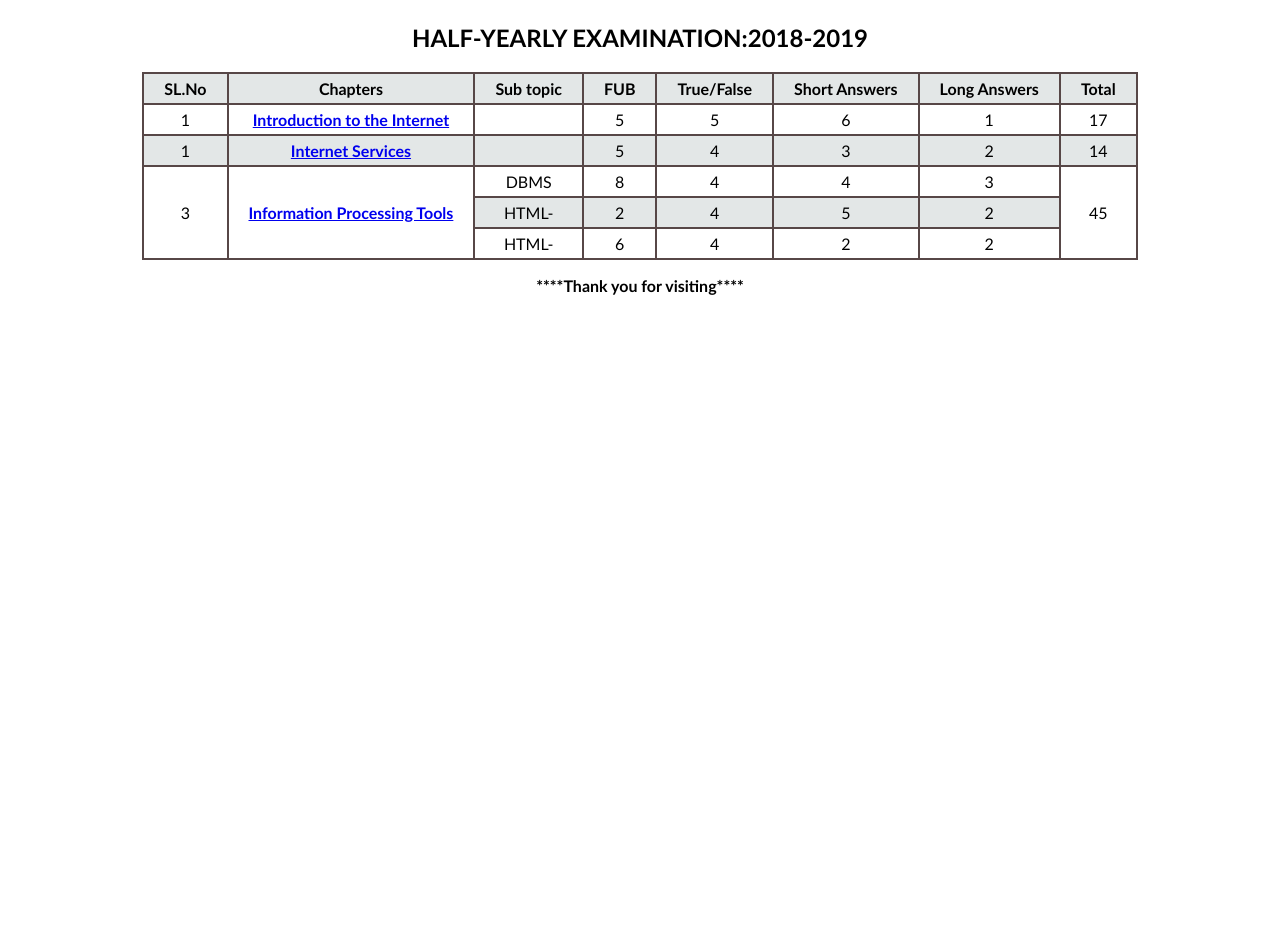
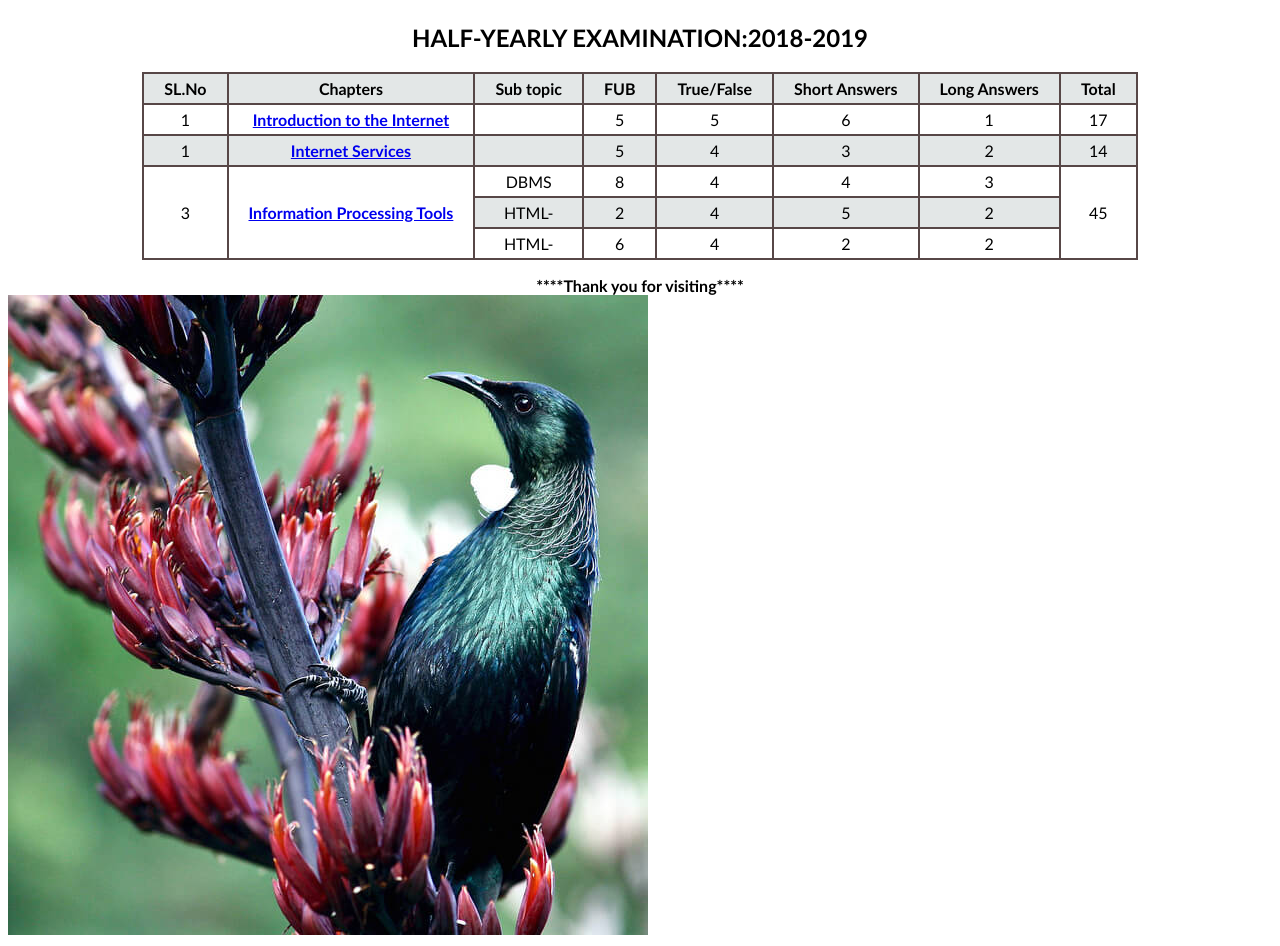
Before and after one commit to raimon-the-smasher/hello-world, a plain HTML site: page index.html in a window 1280 px wide. Shown: the part 186-1132 px from the top of the page. Before the commit the page ends 800 px from the top, so only its background shows below. Drawn offline with Linux system fonts and the light colour scheme.

Commit message:
added new image

```diff
--- a/index.html
+++ b/index.html
@@ -80,5 +80,6 @@
     <footer style="text-align: center;">
         <b>****Thank you for visiting****</b>
     </footer>
+    <div><img src="favorite-1.jpg" alt="birb go chrip chirp ... "></div>
 </body>
 </html>
```
